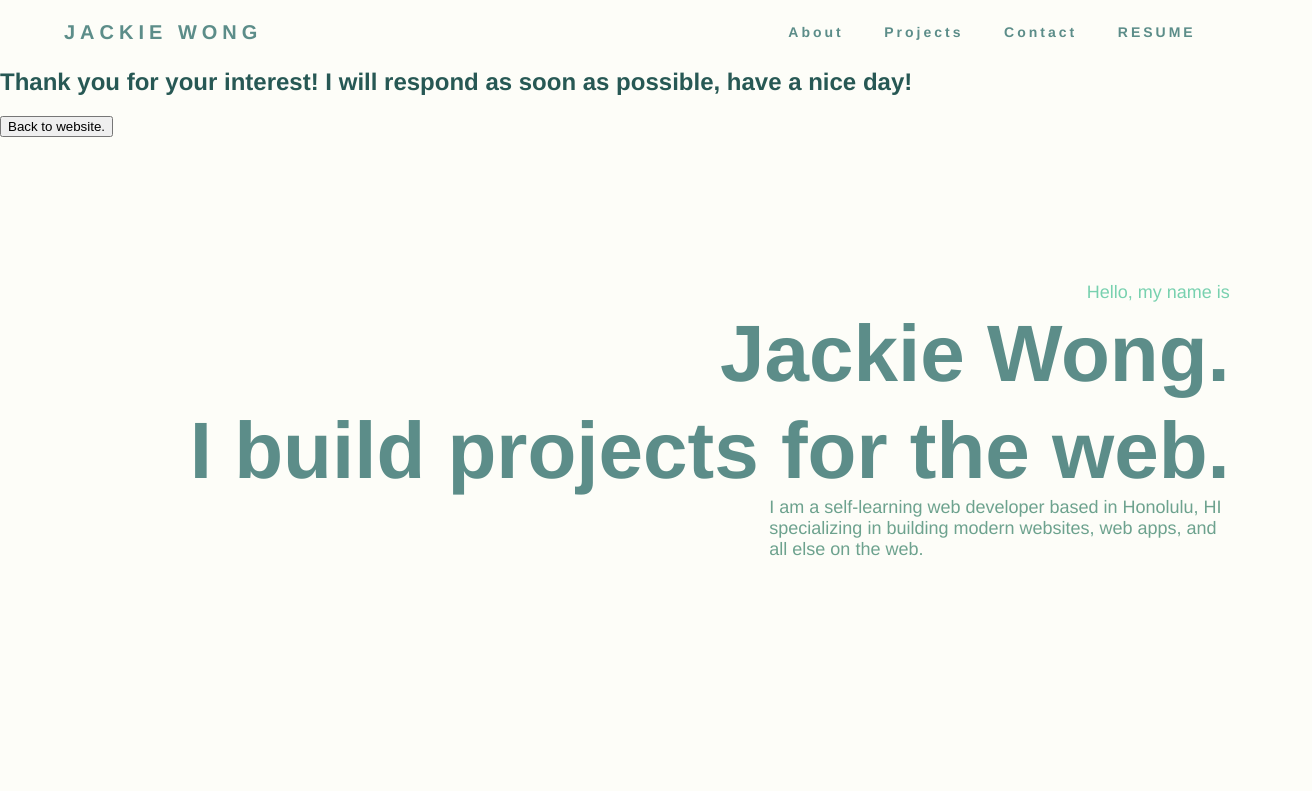
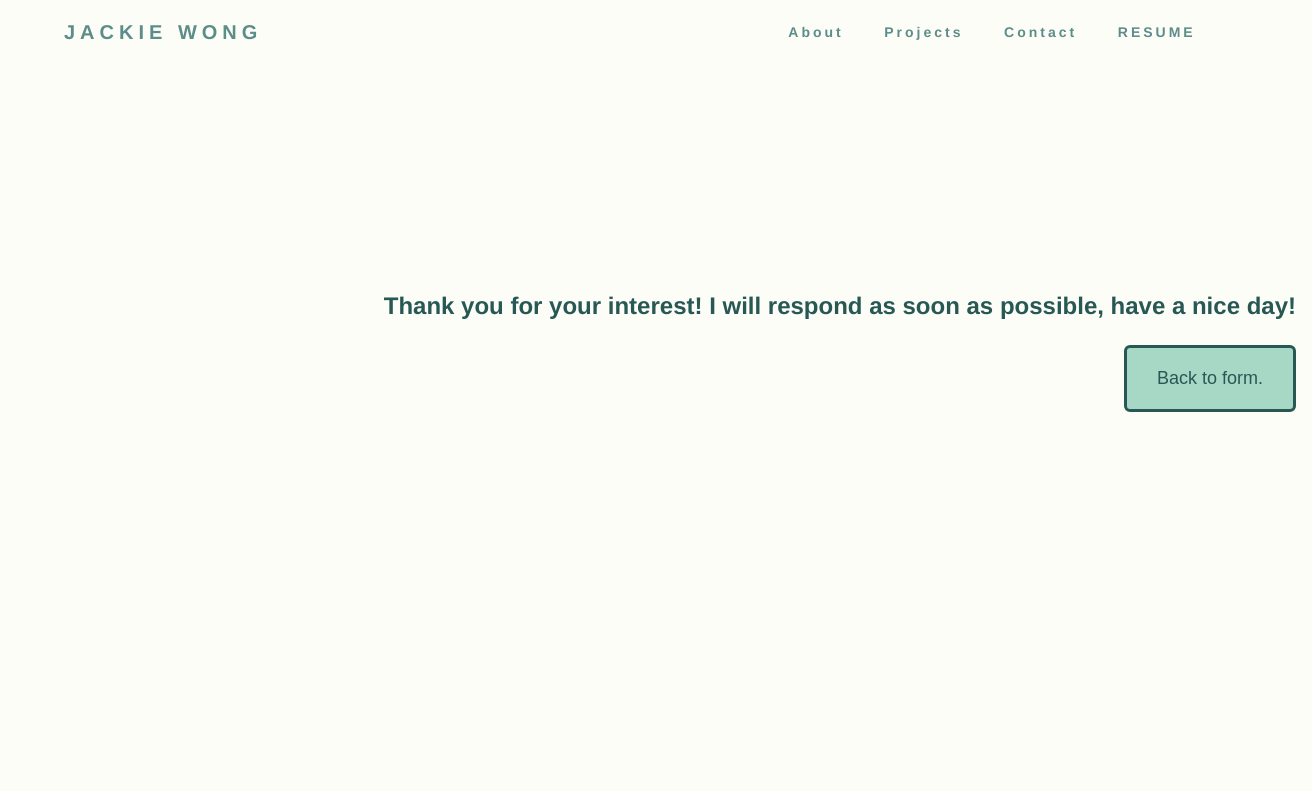
Before and after one commit to jackiewong99/portfolio, a Vue app: page /thanks in a window 1280 px wide. Shown: the top 791 px of the page, 1312 px wide, since content can reach past the window. Built offline with nearby package versions, Linux system fonts and the light colour scheme.

Commit message:
Update form submission success text styling.
-Update button text to direct back to form.

```diff
--- a/src/App.vue
+++ b/src/App.vue
@@ -330,7 +330,7 @@ main {
 
 /* FORM SUBMISSION */
 .form-submission-text {
-  z-index: 8;
+  padding: 13rem 1rem 10rem 1rem;
 }
 
 /* FOOTER */
--- a/src/components/SubmissionFail.vue
+++ b/src/components/SubmissionFail.vue
@@ -16,7 +16,7 @@ export default {
 .submission-fail {
   display: block;
   position: fixed;
-  z-index: 10;
+  z-index: 15;
   top: 6%;
   left: 0;
   text-align: left;
--- a/src/components/SubmissionSuccess.vue
+++ b/src/components/SubmissionSuccess.vue
@@ -5,7 +5,7 @@
       nice day!
     </h1>
     <router-link :to="{ name: 'Home' }">
-      <button class="nav-btn">Back to website.</button>
+      <button class="nav-btn">Back to form.</button>
     </router-link>
   </div>
 </template>
@@ -18,18 +18,19 @@ export default {
 
 <style scoped>
 .submission-success {
-  display: block;
-  position: fixed;
-  z-index: 10;
-  top: 6%;
-  left: 0;
+  display: flex;
+  flex-direction: column;
+  align-items: end;
+  justify-content: end;
+  width: 100%;
   text-align: left;
+  z-index: 15;
 }
 
 .submission-success::before {
   filter: blur(5px);
   -webkit-filter: blur(5px);
-  z-index: -1;
+  z-index: 14;
 }
 
 .submission-success-text {
@@ -40,7 +41,7 @@ export default {
   text-align: center;
 }
 
-.nav-btn input {
+.nav-btn {
   background-color: #a7d7c5;
   border: 3px solid #275854;
   border-radius: 6px;
```
